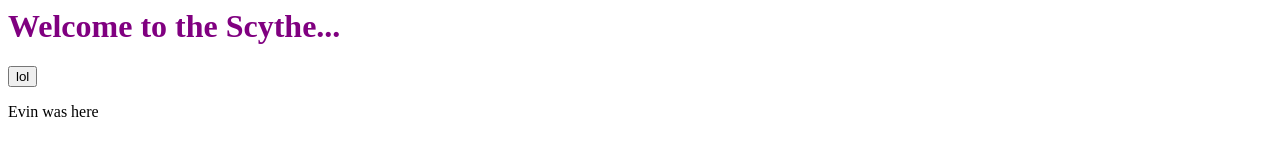
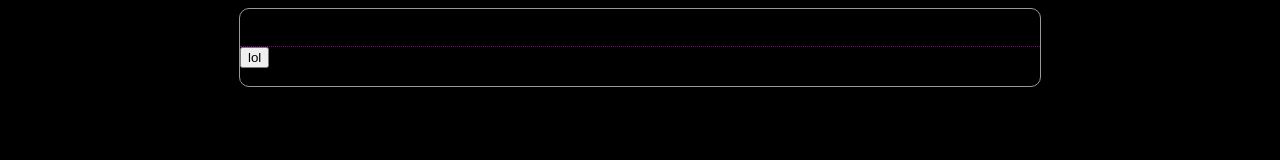
Before and after one commit to allekmott/scythe, a plain HTML site: page index.html in a window 1280 px wide. Drawn offline with Linux system fonts and the light colour scheme.

Commit message:
Begin styling.

```diff
--- a/index.html
+++ b/index.html
@@ -1,5 +1,4 @@
-
-<!-- saved from url=(0019)http://10.4.39.193/ -->
+<!DOCTYPE html>
 <html>
 	<head>
 		<title>Scythe</title>
@@ -8,8 +7,12 @@
 		<script type="text/javascript" src="script.js"></script>
 	</head>
 	<body>
-		<h1>Welcome to the Scythe...</h1>
-		<p><button id="lol">lol</button></p>
-		<p>Evin was here</p>
+		<div id="container">
+			<div id="content">
+				<h1>Welcome to the Scythe</h1>
+				<p><button id="lol">lol</button></p>
+				<p>Evin was here</p>
+			</div>
+		</div>
 	</body>
 </html>
--- a/style.css
+++ b/style.css
@@ -1,3 +1,23 @@
-h1 {
-	color: purple;
+/* style.css
+ * Created: 4 Jan 2014
+ * Author: tchieze
+ */
+
+body {
+	background-color: #000;
 }
+p, ul, ol, h1, h2, h3, h4, h5, h6 {
+	margin: 0;
+}
+#container {
+	width: 800px;
+	margin: 0 auto 0 auto;
+	border: 1px solid #999;
+	border-radius: 10px;
+}
+#content {
+	border-color: #fff;
+}
+#content h1 {
+	border-bottom: 1px dotted purple;
+}
```
